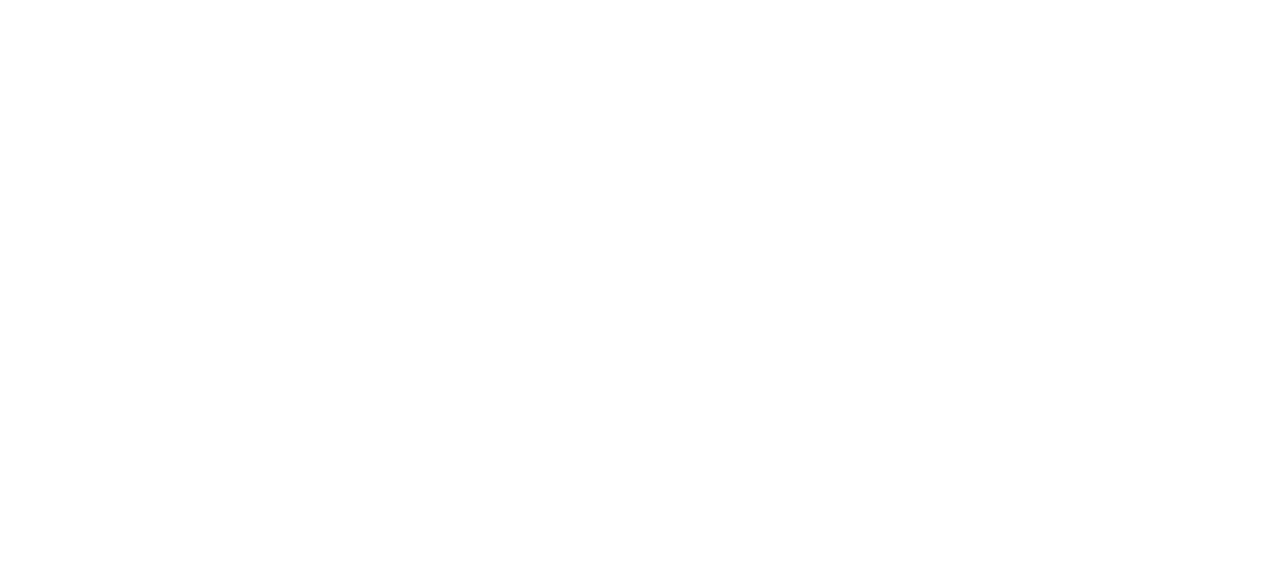
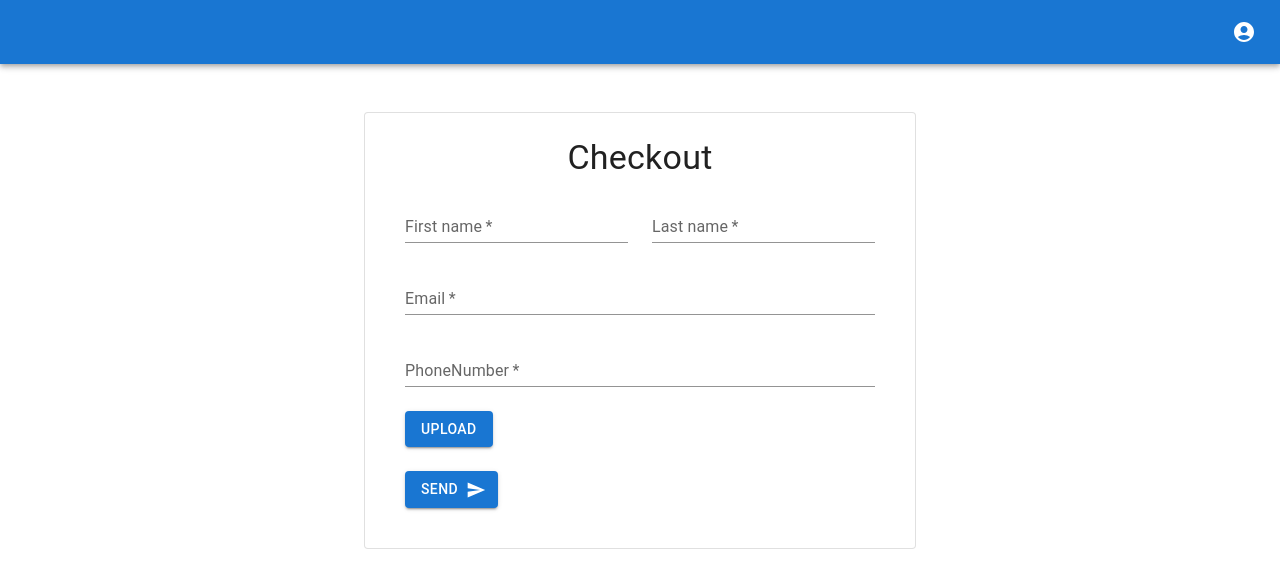
Before and after one commit to gouthamcm/Resume-Selector, a React (Create React App) app: page /user in a window 1280 px wide. Shown: the top 588 px of the page. Built offline with nearby package versions, Linux system fonts and the light colour scheme.

Commit message:
user upload page initial commit

```diff
--- /dev/null
+++ b/src/Layouts/UserUpload.js
@@ -0,0 +1,84 @@
+import { Grid, TextField, Box, Container, Paper, Typography, Button } from '@mui/material'
+import Send from '@mui/icons-material/Send';
+import { styled } from '@mui/material/styles';
+import React from 'react'
+const Input = styled('input')({
+    display: 'none',
+});
+
+function UserUpload() {
+    return (
+        <div>
+            <Container component="main" maxWidth="sm" sx={{ mb: 4 }}>
+                <Paper variant="outlined" sx={{ my: { xs: 3, md: 6 }, p: { xs: 2, md: 3 } }}>
+                    <Typography component="h1" variant="h4" align="center">
+                        Checkout
+                    </Typography>
+                    <Box sx={{ m: 2 }}>
+                        <Grid container spacing={3}>
+                            <Grid item xs={12} sm={6}>
+                                <TextField
+                                    required
+                                    id="firstName"
+                                    name="firstName"
+                                    label="First name"
+                                    fullWidth
+                                    autoComplete="given-name"
+                                    variant="standard"
+                                />
+                            </Grid>
+                            <Grid item xs={12} sm={6}>
+                                <TextField
+                                    required
+                                    id="lastName"
+                                    name="lastName"
+                                    label="Last name"
+                                    fullWidth
+                                    autoComplete="family-name"
+                                    variant="standard"
+                                />
+                            </Grid>
+                            <Grid item xs={12}>
+                                <TextField
+                                    required
+                                    id="email"
+                                    name="email"
+                                    label="Email"
+                                    fullWidth
+
+                                    variant="standard"
+                                />
+                            </Grid>
+                            <Grid item xs={12}>
+                                <TextField
+                                    required
+                                    id="phone"
+                                    name="phone"
+                                    label="PhoneNumber"
+                                    fullWidth
+                                    autoComplete="tel"
+                                    variant="standard"
+                                />
+                            </Grid>
+                            <Grid item xs={12} sm={4}>
+                                <label htmlFor="contained-button-file">
+                                    <Input accept="image/*" id="contained-button-file" multiple type="file" />
+                                    <Button variant="contained" component="span">
+                                        Upload
+                                    </Button>
+                                </label>
+                            </Grid>
+                            <Grid item xs={12}>
+                                <Button variant="contained" endIcon={<Send />}>
+                                    Send
+                                </Button>
+                            </Grid>
+                        </Grid>
+                    </Box>
+                </Paper>
+            </Container>
+        </div>
+    )
+}
+
+export default UserUpload
--- a/src/pages/UserView.js
+++ b/src/pages/UserView.js
@@ -1,9 +1,12 @@
 import React from 'react'
+import AppBarTop from '../Layouts/AppBarTop'
+import UserUpload from '../Layouts/UserUpload'
 
 function UserView() {
     return (
         <div>
-
+            <AppBarTop />
+            <UserUpload />
         </div>
     )
 }
```
